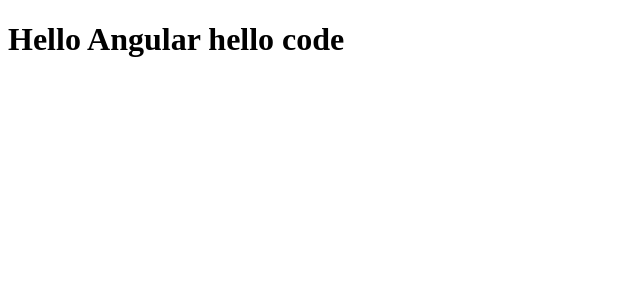
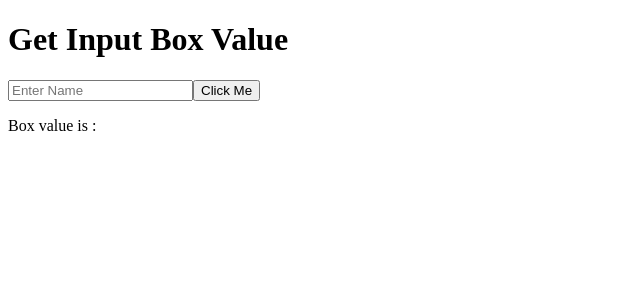
Before and after one commit to anil-sidhu/angular-12, an Angular app: page / in a window 1280 px wide. Shown: the top 300 px of the page, without its empty margins (0-640 px from the left). Built offline with nearby package versions, Linux system fonts and the light colour scheme.

Commit message:
done with text box value

```diff
--- a/src/app/app.component.html
+++ b/src/app/app.component.html
@@ -1 +1,9 @@
-<h1 class="{{data}}">Hello Angular {{data}}</h1>
+<h1>{{ title }}</h1>
+<input
+  type="text"
+  #box
+  placeholder="Enter Name"
+  name="username"
+/>
+<button (click)="getValue(box.name)">Click Me</button>
+<p>Box value is : {{displayVal}}</p>
--- a/src/app/app.component.ts
+++ b/src/app/app.component.ts
@@ -3,10 +3,14 @@
 @Component({
   selector: 'app-root',
   templateUrl: './app.component.html',
-  styleUrls: ['./app.component.css']
+  styleUrls: ['./app.component.css'],
 })
 export class AppComponent {
-  title = 'blog';
-  data="hello code "
-  num=100
+  title = 'Get Input Box Value';
+  displayVal='';
+  getValue(val:string)
+  {
+    console.warn(val)
+    this.displayVal=val
+  }
 }
```
